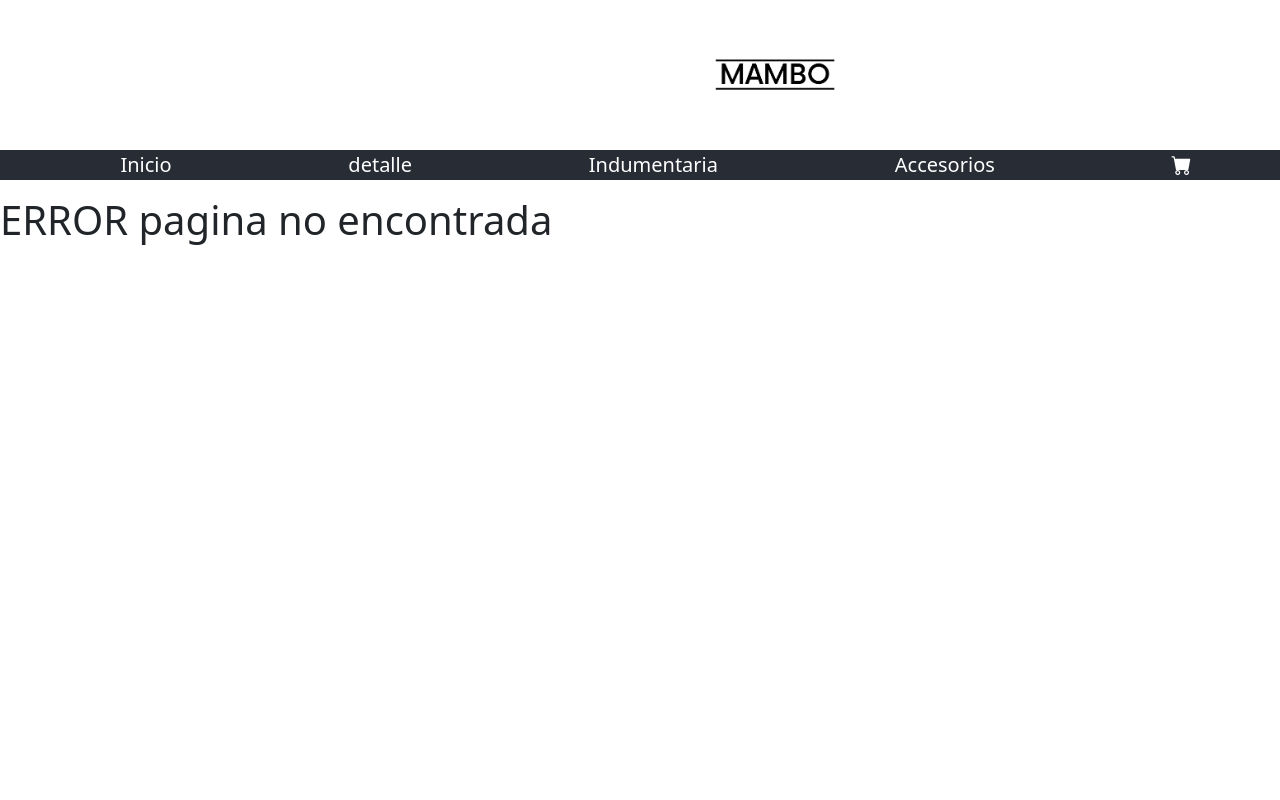
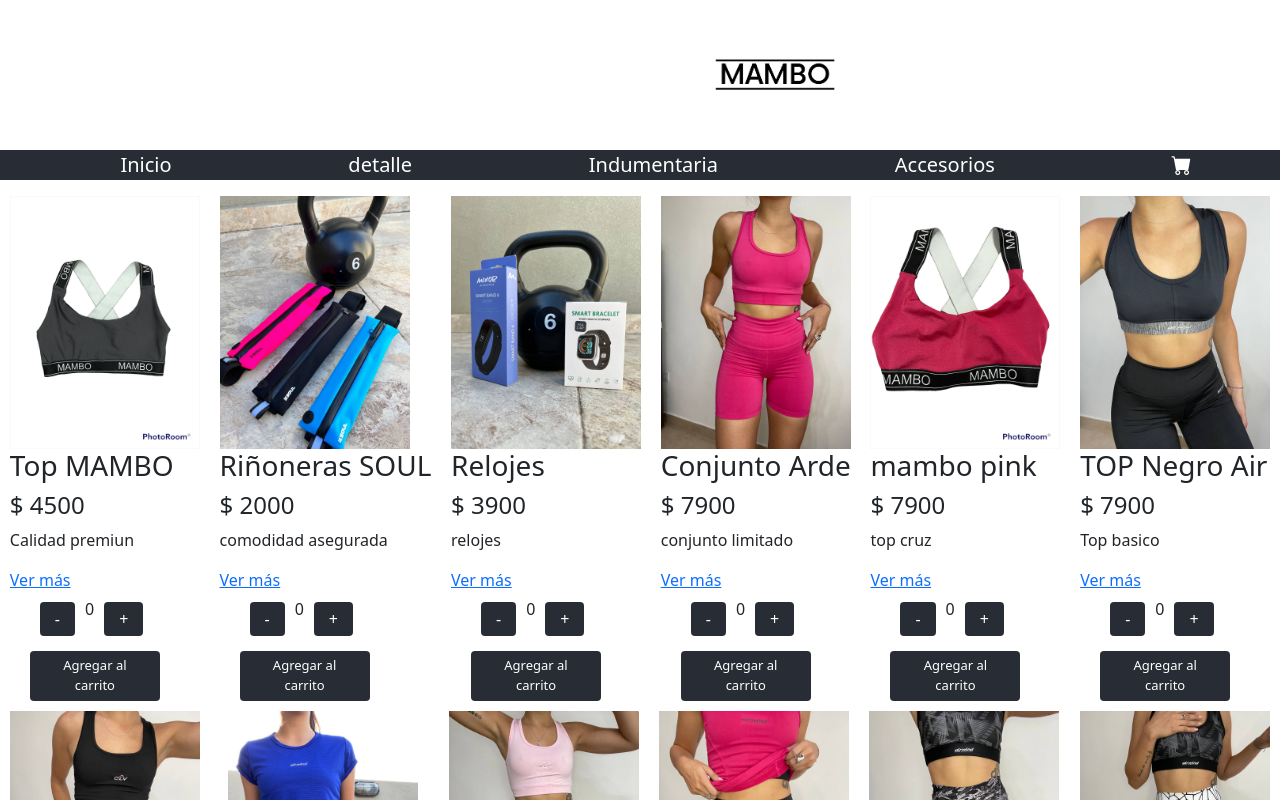
Before and after one commit to belenpadilla/Pre-Entrega1-Padilla, a React (Create React App) app: page / in a window 1280 px wide. Shown: the top 800 px of the page. Built offline with nearby package versions, Linux system fonts and the light colour scheme.

Commit message:
Sigo arreglando

```diff
--- a/src/App.css
+++ b/src/App.css
@@ -74,3 +74,7 @@
   background-color: #282c34;
   color: #ffffff;
 }
+.ordenDetalle {
+  display: flex;
+  justify-content: center;
+}
--- a/src/App.js
+++ b/src/App.js
@@ -13,11 +13,11 @@
     <BrowserRouter>
       <NavBar />
       <Routes>
-      <Route path='/inicio' element={<ItemListContainer/>}></Route>
-        <Route path='/detalle/detalleid' element={<ItemDetailContainer/>}></Route>
-        <Route path='/categotia/:categoriaid' element={<ItemListContainer/>}></Route>
-        <Route path='/item/:itemid' element={<ItemDetailContainer/>}></Route>
-        <Route path='*' element={<h1>ERROR pagina no encontrada</h1>}></Route>
+        <Route path='/' element={<ItemListContainer/>}></Route>
+        <Route path='/inicio' element={<ItemListContainer/>}></Route>
+        <Route path='/categoria/:categoriaid' element={<ItemListContainer/>}/>
+        <Route path='/item/:itemid' element={<ItemDetailContainer/>}/>
+        <Route path='*' element={<h1>ERROR pagina no encontrada</h1>}/>
       </Routes>
 
 
--- a/src/components/Boton/Boton.jsx
+++ b/src/components/Boton/Boton.jsx
@@ -2,7 +2,7 @@
 import './Boton.css'
 function BotonDiseño () {
     return (
-        <button className='BotonE'>Ver más</button>
+        <button className='BotonE'>Agregar al carrito</button>
         )
 }
 
--- a/src/components/Item/Item.jsx
+++ b/src/components/Item/Item.jsx
@@ -9,15 +9,17 @@
 function Item({listado}) {
     console.log("LISTADO", listado)
     return (
-    <div key={listado.id}>
+        <section className='ordenDetalle'>
+    <div  key={listado.id}>
         <img className='tamañoImg' src={listado.img} alt="ropa"></img>
         <h3>{listado.titulo}</h3>
         <h4>$ {listado.precio}</h4>
         <p>{listado.detalle}</p>
-        <Link className="producto" to={`/articulos/${(articulos.id)}`}>Ver más</Link>
+        <Link className="producto" to={`/item/${(listado.id)}`}>Ver más</Link>
         <Botoncantidad/>
-        <BotonDiseño>Agregar al carrito</BotonDiseño>
+        <BotonDiseño>Ver más</BotonDiseño>
         </div>
+        </section>
 )
 }
 
--- a/src/components/ItemDetailContainer/ItemDetailContainer.jsx
+++ b/src/components/ItemDetailContainer/ItemDetailContainer.jsx
@@ -1,29 +1,26 @@
 import React from 'react'
 import { useEffect, useState } from 'react';
-import  {getItemDetalle} from '../../servicio/mock';
-import BotonDiseño from '../Boton/Boton';
-import ItemDetail from './ItemDetail';
-import articulos from '../../data/articulos';
+import { getItem, getItemDetalle} from '../../servicio/mock';
 import Item from '../Item/Item';
 import { useParams } from 'react-router-dom';
 
 
 export default function ItemDetailContainer() {
-    const [articulos, setArticulos] = useState({})
+    const [articulo, setArticulo] = useState({})
 
     let {itemid} = useParams();
 
 
     useEffect(() => {
         getItemDetalle(itemid).then((respuesta) => {
-            setArticulos(respuesta)
+            setArticulo(respuesta)
 })
  }, [itemid]);
 
 
     return (
 
-   <Item listado={articulos}/>
+   <Item listado={articulo}/>
 
 );
     }
--- a/src/components/ItemListContainer/ItemlistContainer.jsx
+++ b/src/components/ItemListContainer/ItemlistContainer.jsx
@@ -17,14 +17,14 @@
         categoriaid === undefined ?
         setArticulos(completado)
         :
-        setArticulos(completado.filter(Item => Item.categoriaid.toLowerCase() === categoriaid.toLowerCase()))
+        setArticulos(completado.filter(Item => Item.categoria.toLowerCase() === categoriaid.toLowerCase()))
     });
 },[categoriaid]);
 
     return (
     <>
     <div className='OrdenTarjetas'>
-        {articulos.map( (i) => <Item listado={i} /> )}
+        {articulos.map( (i) => <Item listado={i} key={i.id} /> )}
     </div>
     </>
 );
--- a/src/data/articulos.js
+++ b/src/data/articulos.js
@@ -37,7 +37,7 @@
     img:"/assets/fotosropa/arde.jpg",
     },
     {
-    key:5,
+    id:5,
     titulo:"mambo pink",
     precio:7900,
     categoria:"indumentaria",
--- a/src/servicio/mock.js
+++ b/src/servicio/mock.js
@@ -1,5 +1,5 @@
 import articulos from "../data/articulos";
-import item from "../components/Item/Item"
+
 
  export function getItem() {
     return new Promise((resolve, reject) => {
@@ -12,11 +12,10 @@
 export function getItemDetalle(itemid) {
     return new Promise((resolve, reject) => {
     setTimeout(() => {
-        resolve(articulos.find(item.id === Number(itemid)));
+        resolve(articulos.find((item) => item.id === Number(itemid)));
     },1)
 });
 }
 
 
-
-/*export default getItem;*/
+export default getItem;
```
